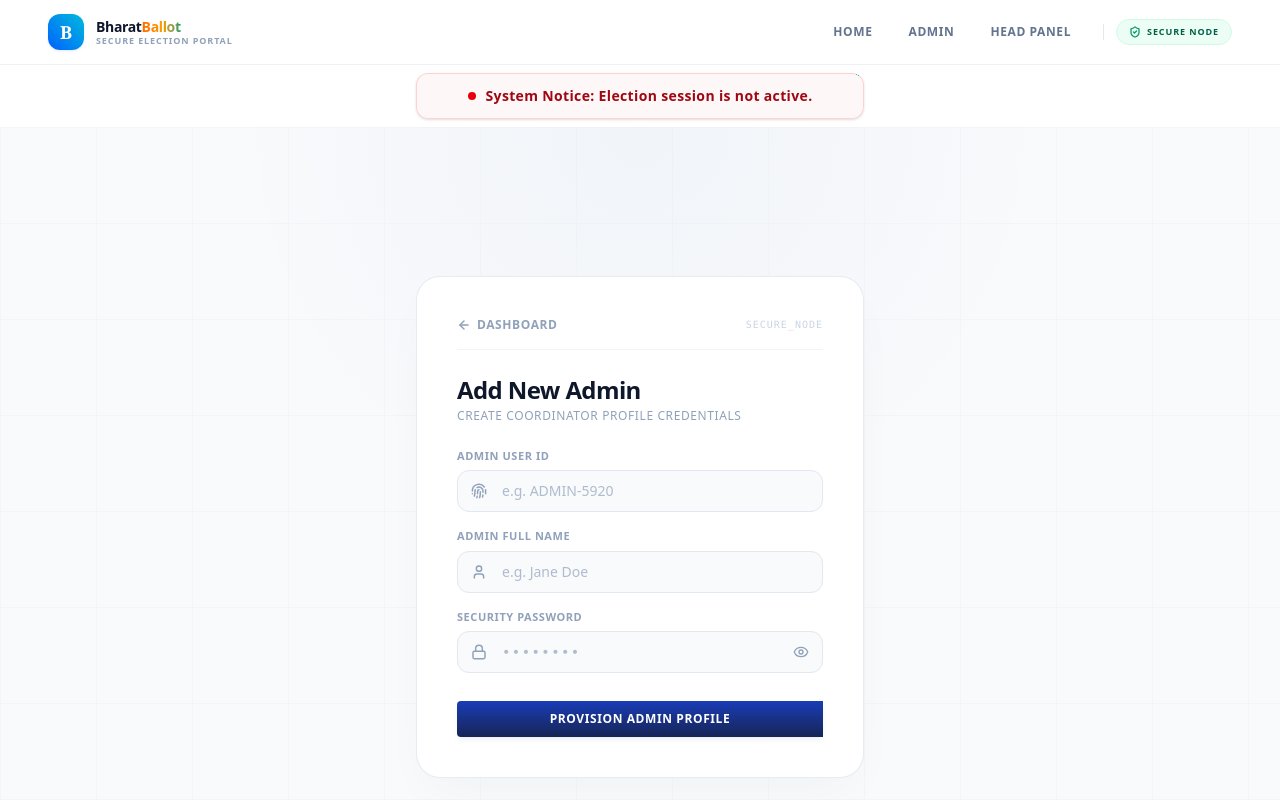
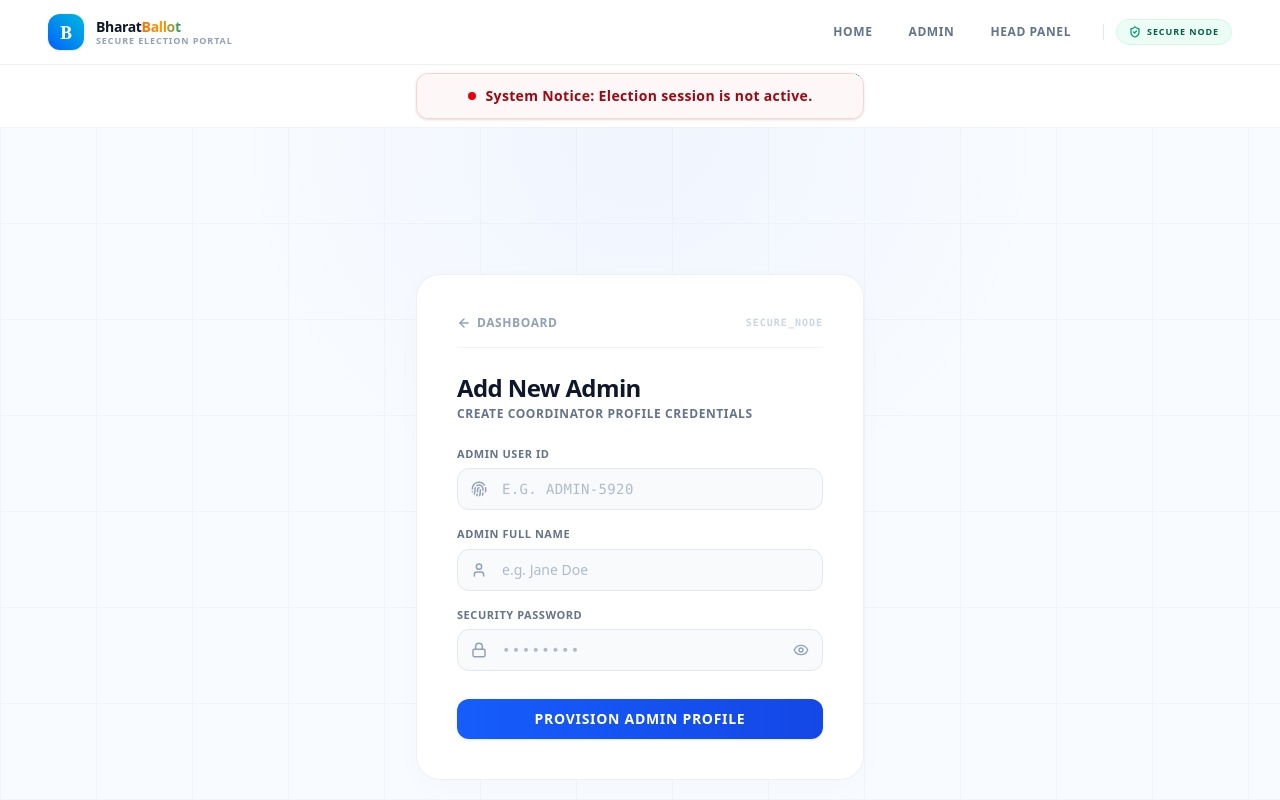
Before and after one commit to Tejwardeep-Singh/E-ELECTION-RAWJET, a React (Vite) app in the folder adminClient/: page /head/addAdmin in a window 1280 px wide. Shown: the top 800 px of the page. Built offline with nearby package versions, Linux system fonts and the light colour scheme; no server answers.

Commit message:
Enhance AddAdminForm component; update UI styling, improve accessibility, and refine input elements

```diff
--- a/adminClient/src/components/pages/addAdminForm.jsx
+++ b/adminClient/src/components/pages/addAdminForm.jsx
@@ -39,14 +39,14 @@ export default function AddAdminForm() {
   };
 
   return (
-    <div className="min-h-screen bg-[#f8fafc] font-sans flex items-center justify-center p-6 relative overflow-hidden select-none antialiased">
+    <div className="min-h-screen bg-[#F8FBFF] font-sans flex items-center justify-center p-6 relative overflow-hidden select-none antialiased">
 
       {/* Universal Structural Background Details */}
-      <div className="absolute inset-0 z-0 bg-[radial-gradient(circle_at_top,rgba(30,58,138,0.03),transparent_40%)] pointer-events-none" />
-      <div className="absolute inset-0 z-0 bg-[linear-gradient(to_right,#e2e8f0_1px,transparent_1px),linear-gradient(to_bottom,#e2e8f0_1px,transparent_1px)] bg-[size:6rem_6rem] opacity-20 pointer-events-none" />
+      <div className="absolute inset-0 z-0 bg-[radial-gradient(circle_at_top,rgba(37,99,235,0.04),transparent_40%)] pointer-events-none" />
+      <div className="absolute inset-0 z-0 bg-[linear-gradient(to_right,#e2e8f0_1px,transparent_1px),linear-gradient(to_bottom,#e2e8f0_1px,transparent_1px)] bg-[size:6rem_6rem] opacity-30 pointer-events-none" />
 
       {/* Main Container Card */}
-      <div className="relative z-10 w-full max-w-md bg-white border border-slate-200/80 rounded-3xl p-8 md:p-10 shadow-[0_20px_50px_-12px_rgba(30,41,59,0.04)] space-y-6">
+      <div className="relative z-10 w-full max-w-md bg-white border border-slate-200/60 rounded-3xl p-8 md:p-10 shadow-[0_8px_30px_rgba(0,0,0,0.02)] backdrop-blur-md space-y-6">
 
         {/* Navigation Action Header */}
         <div className="flex items-center justify-between border-b border-slate-100 pb-4">
@@ -57,13 +57,13 @@ export default function AddAdminForm() {
             <ArrowLeft size={14} className="stroke-[2.5]" />
             Dashboard
           </button>
-          <span className="text-[10px] font-mono tracking-widest text-slate-300">SECURE_NODE</span>
+          <span className="text-[10px] font-mono tracking-widest text-slate-300 font-bold">SECURE_NODE</span>
         </div>
 
         {/* Title Presentation */}
         <div>
-          <h2 className="text-2xl font-black tracking-tight text-slate-900">Add New Admin</h2>
-          <p className="text-xs font-medium text-slate-400 mt-0.5 uppercase tracking-wider">Create Coordinator Profile Credentials</p>
+          <h2 className="text-2xl font-black tracking-tight text-[#0F172A] font-display">Add New Admin</h2>
+          <p className="text-xs font-semibold text-[#64748B] mt-0.5 uppercase tracking-wider">Create Coordinator Profile Credentials</p>
         </div>
 
         {/* Dynamic Server Feedback Notification Banner */}
@@ -87,7 +87,7 @@ export default function AddAdminForm() {
 
           {/* Input 1: Admin User ID */}
           <div className="space-y-1.5">
-            <label htmlFor="userId" className="block text-[11px] font-bold uppercase tracking-wider text-slate-400">
+            <label htmlFor="userId" className="block text-[11px] font-bold uppercase tracking-wider text-[#64748B]">
               Admin User ID
             </label>
             <div className="relative">
@@ -102,14 +102,14 @@ export default function AddAdminForm() {
                 value={formData.userId}
                 onChange={handleChange}
                 required
-                className="w-full pl-11 pr-4 py-2.5 bg-slate-50 border border-slate-200 text-slate-900 text-sm font-medium rounded-xl focus:outline-none focus:border-blue-900 focus:bg-white focus:ring-4 focus:ring-blue-900/5 transition-all placeholder:text-slate-400/70"
+                className="w-full pl-11 pr-4 py-2.5 bg-slate-50 border border-slate-200 text-slate-900 text-sm font-medium rounded-xl focus:outline-none focus:border-blue-600 focus:bg-white focus:ring-4 focus:ring-blue-600/5 transition-all placeholder:text-slate-400/70 font-mono tracking-wide uppercase"
               />
             </div>
           </div>
 
           {/* Input 2: Admin Full Name */}
           <div className="space-y-1.5">
-            <label htmlFor="name" className="block text-[11px] font-bold uppercase tracking-wider text-slate-400">
+            <label htmlFor="name" className="block text-[11px] font-bold uppercase tracking-wider text-[#64748B]">
               Admin Full Name
             </label>
             <div className="relative">
@@ -124,14 +124,14 @@ export default function AddAdminForm() {
                 value={formData.name}
                 onChange={handleChange}
                 required
-                className="w-full pl-11 pr-4 py-2.5 bg-slate-50 border border-slate-200 text-slate-900 text-sm font-medium rounded-xl focus:outline-none focus:border-blue-900 focus:bg-white focus:ring-4 focus:ring-blue-900/5 transition-all placeholder:text-slate-400/70"
+                className="w-full pl-11 pr-4 py-2.5 bg-slate-50 border border-slate-200 text-slate-900 text-sm font-medium rounded-xl focus:outline-none focus:border-blue-600 focus:bg-white focus:ring-4 focus:ring-blue-600/5 transition-all placeholder:text-slate-400/70"
               />
             </div>
           </div>
 
           {/* Input 3: Admin Security Password */}
           <div className="space-y-1.5">
-            <label htmlFor="password" className="block text-[11px] font-bold uppercase tracking-wider text-slate-400">
+            <label htmlFor="password" className="block text-[11px] font-bold uppercase tracking-wider text-[#64748B]">
               Security Password
             </label>
             <div className="relative">
@@ -146,7 +146,7 @@ export default function AddAdminForm() {
                 value={formData.password}
                 onChange={handleChange}
                 required
-                className="w-full pl-11 pr-11 py-2.5 bg-slate-50 border border-slate-200 text-slate-900 text-sm font-medium rounded-xl focus:outline-none focus:border-blue-900 focus:bg-white focus:ring-4 focus:ring-blue-900/5 transition-all placeholder:text-slate-400/70 tracking-widest font-mono"
+                className="w-full pl-11 pr-11 py-2.5 bg-slate-50 border border-slate-200 text-slate-900 text-sm font-medium rounded-xl focus:outline-none focus:border-blue-600 focus:bg-white focus:ring-4 focus:ring-blue-600/5 transition-all placeholder:text-slate-400/70 tracking-widest font-mono"
               />
               <button
                 type="button"
@@ -162,7 +162,7 @@ export default function AddAdminForm() {
           <div className="pt-3">
             <button
               type="submit"
-              className="w-full bg-gradient-to-b from-blue-800 to-blue-950 text-white py-2.5 px-4 rounded-l text-xs font-bold uppercase tracking-wider hover:from-blue-900 hover:to-slate-950 active:scale-[0.99] shadow-md shadow-blue-950/5 transition-all duration-150"
+              className="w-full bg-gradient-to-r from-blue-600 to-blue-700 hover:from-blue-700 hover:to-blue-800 text-white font-semibold text-sm rounded-xl py-2.5 px-4 shadow-sm shadow-blue-600/10 active:scale-[0.99] transition-all uppercase tracking-wider font-display"
             >
               Provision Admin Profile
             </button>
```
